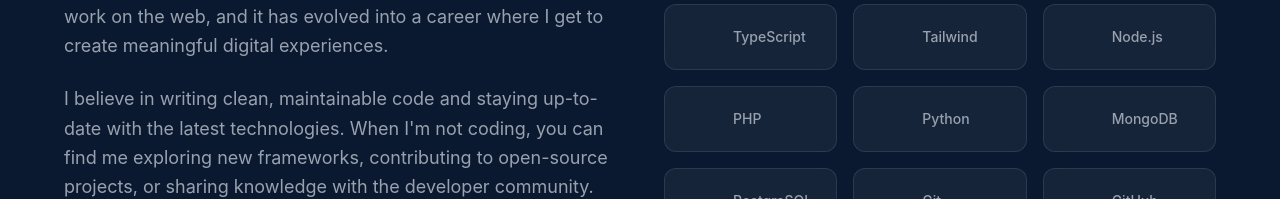
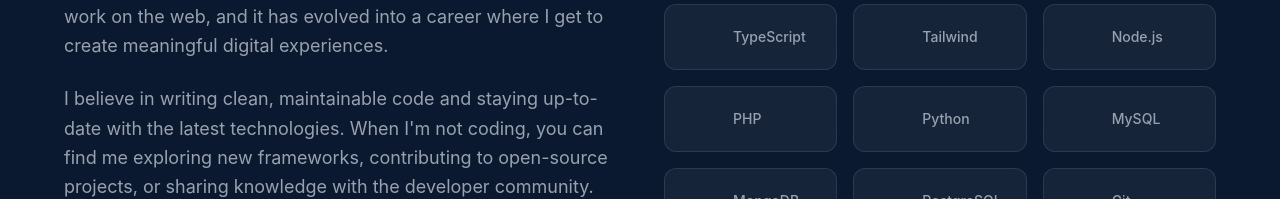
Before and after one commit to Ndungu-Muigai/new-portfolio, a React (Vite) app: page / in a window 1280 px wide. Shown: the part 1130-1329 px from the top of the page. Built offline with nearby package versions, Linux system fonts and the light colour scheme; no server answers.

Commit message:
Added MySQL to the list of databases

```diff
--- a/src/Components/About.jsx
+++ b/src/Components/About.jsx
@@ -23,6 +23,7 @@ const skillCategories = [
   {
     title: "Databases",
     skills: [
+      { name: "MySQL", svg: "https://cdn.jsdelivr.net/npm/simple-icons@v9/icons/mysql.svg", color: "#00618A" },
       { name: "MongoDB", svg: "https://cdn.jsdelivr.net/npm/simple-icons@v9/icons/mongodb.svg", color: "#47A248" },
       { name: "PostgreSQL", svg: "https://cdn.jsdelivr.net/npm/simple-icons@v9/icons/postgresql.svg", color: "#336791" },
     ]
```
